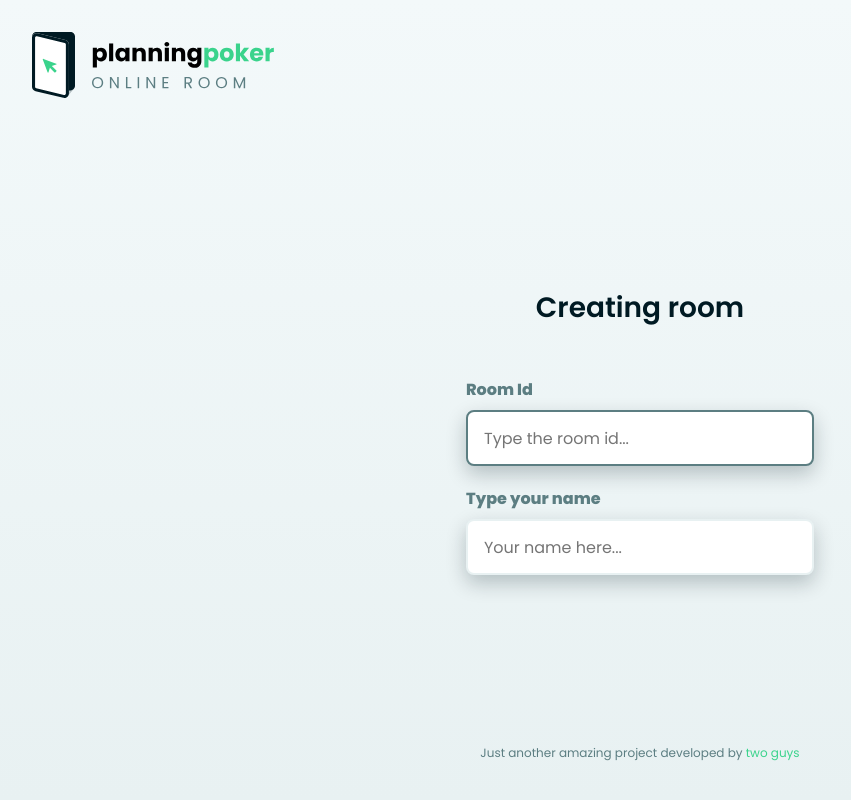
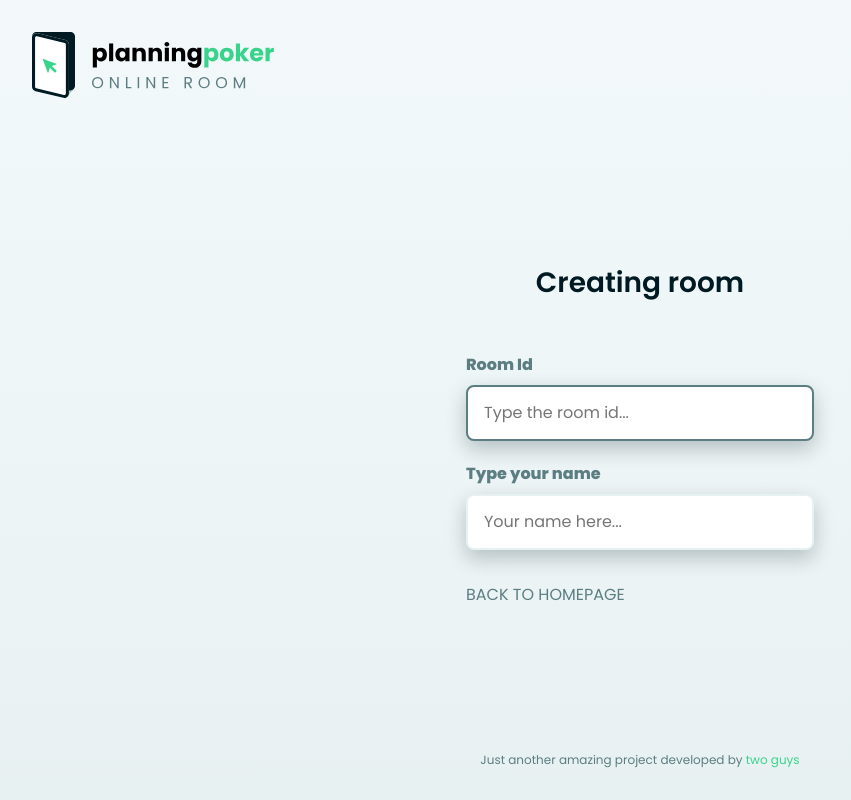
Before and after one commit to BernardoRamalhete/Planning-Poker-Frontend, a Nuxt app: page /room/user in a window 1280 px wide. Shown: the whole page, without its empty margins (0-851 px from the left). Built offline with nearby package versions, Linux system fonts and the light colour scheme; no server answers.

Commit message:
🚚 add link to home page

```diff
--- a/components/TheHeaderClean.vue
+++ b/components/TheHeaderClean.vue
@@ -1,6 +1,8 @@
 <template>
     <header>
-        <img src="@/assets/images/PlanningPokerLogo.svg" alt="logo">
+        <nuxt-link to="/">
+            <img src="@/assets/images/PlanningPokerLogo.svg" alt="logo">
+        </nuxt-link>
         <AppIcon iconName="fluent:globe-16-regular" v-if="false"/>
     </header>
 </template>
--- a/pages/room/user.vue
+++ b/pages/room/user.vue
@@ -17,6 +17,9 @@
         <small class="error_feedback" v-if="usernameError">
             <AppIcon iconName="fluent:warning-12-filled"/> Please, enter an username
         </small>
+        <nuxt-link class="back-link" to="/">
+            <AppIcon class="back-button" iconName="lucide:arrow-left" /> Back to Homepage
+        </nuxt-link>
     </div>
 </template>
 
@@ -111,6 +114,26 @@
         width: 100%;
         max-width: 412px;
         padding: 0 32px;
+        .back-link{
+            padding: 20px 0;
+            color: $text_light;
+            text-decoration: none;
+            text-transform: uppercase;
+            margin: auto;
+            display: flex;
+            align-items: center;
+            &:hover{
+                color: $text_dark;
+                .back-button{
+                    color: $text_dark;
+                }
+            }
+            .back-button{
+                width: 24px;
+                color: $text_light;
+                margin-right: 8px;
+            }
+        }
         h1{
             margin-bottom: 40px;
             text-align: center;
```
